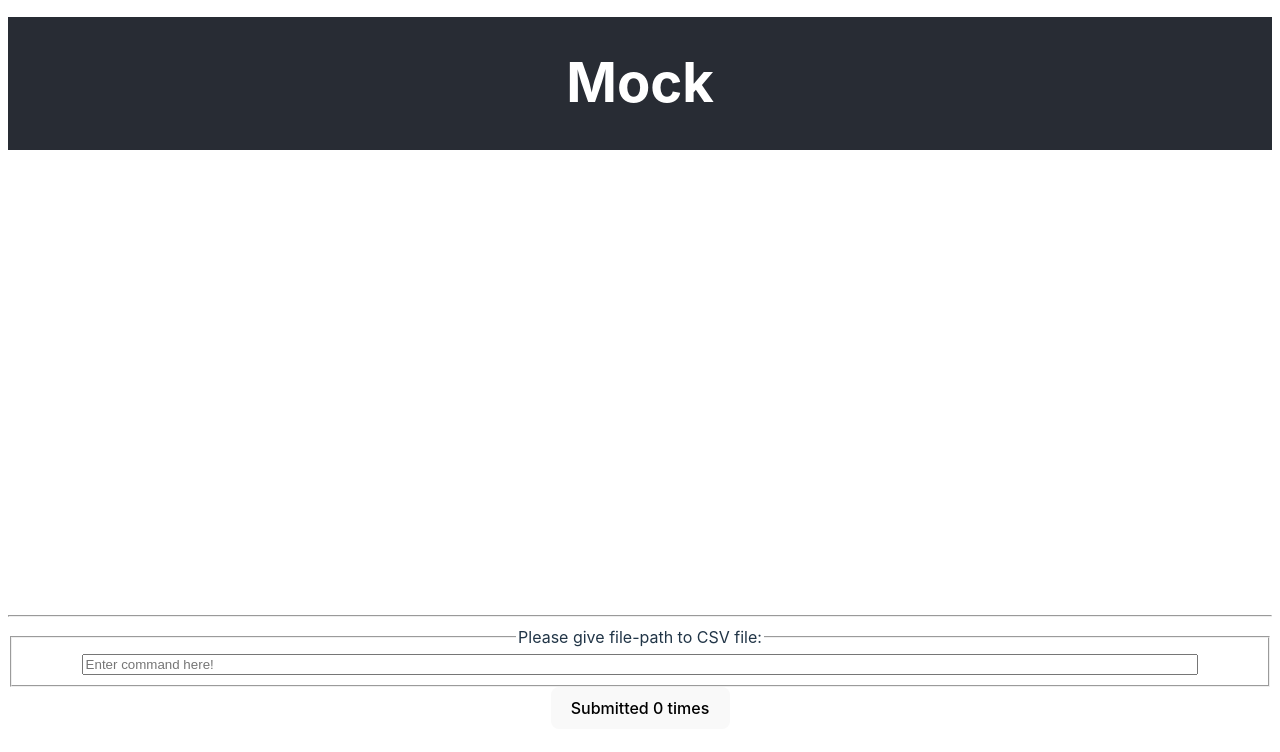
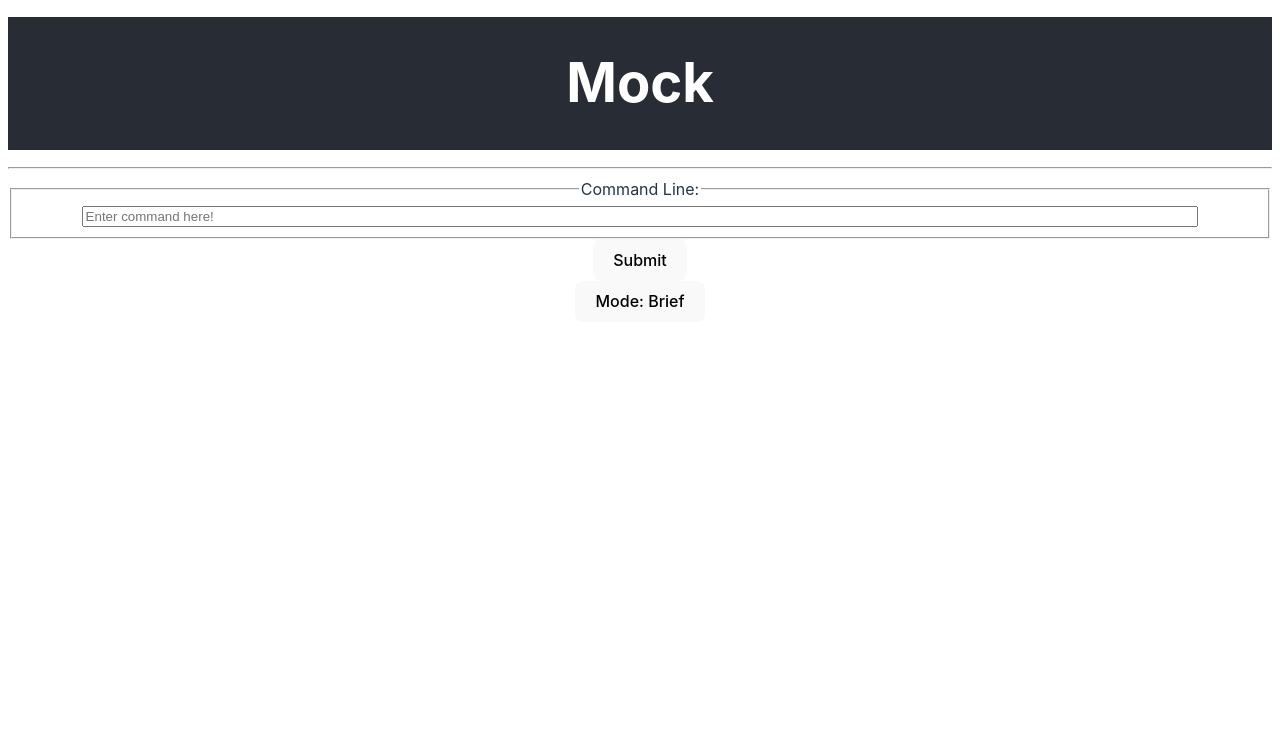
Before and after one commit to earth15354/mock-earth15354-sxfiavm, a React (Vite) app in the folder mock/: page / in a window 1280 px wide. Shown: the top 752 px of the page. Built offline with nearby package versions, Linux system fonts and the light colour scheme.

Commit message:
worked on user story 1: handling different modes

```diff
--- /dev/null
+++ b/mock/src/components/Mode.tsx
@@ -0,0 +1,23 @@
+import '../styles/main.css';
+import { REPLHistory } from './REPLHistory';
+
+interface ModeProps{
+    mode: string,
+    history: string[]
+}
+
+
+export function Mode(props : ModeProps) {
+
+    if (props.mode == "Verbose") {
+        return (
+            <REPLHistory history ={props.history} mode={props.mode}/>
+        )
+    } else {
+        return (
+            <div className="mode">
+                {/* Return current output */}
+            </div>
+        )
+    }
+}
--- a/mock/src/components/REPL.tsx
+++ b/mock/src/components/REPL.tsx
@@ -1,7 +1,8 @@
 import { useState } from 'react';
 import '../styles/main.css';
-import { REPLHistory } from './REPLHistory';
+
 import { REPLInput } from './REPLInput';
+import { Mode } from './Mode';
 
 /*
   You'll want to expand this component (and others) for the sprints! Remember
@@ -12,20 +13,26 @@ import { REPLInput } from './REPLInput';
   You don't need to do that for this gearup.
 */
 
+/* Hashmap<String, Array<Array<String>>>
+{"home/one.csv : [[num, val], [1, 1]]"} */
+
 export default function REPL() {
   // TODO: Add some kind of shared state that holds all the commands submitted.
   // CHANGED
   const [history, setHistory] = useState<string[]>([])
+  const [mode, setMode] = useState<string>('Brief');
+
 
   return (
     <div className="repl">
       {/*This is where your REPLHistory might go... You also may choose to add it within your REPLInput
       component or somewhere else depending on your component organization. What are the pros and cons of each? */}
       {/* CHANGED */}
-      <REPLHistory history ={history}/>
+
+      <Mode mode={mode} history={history}> </Mode>
       <hr></hr>
       {/* CHANGED */}
-      <REPLInput history={history} setHistory={setHistory}/>
+      <REPLInput history={history} setHistory={setHistory} mode={mode} setMode={setMode}/>
     </div>
   );
 }
--- a/mock/src/components/REPLHistory.tsx
+++ b/mock/src/components/REPLHistory.tsx
@@ -3,10 +3,13 @@ import '../styles/main.css';
 interface REPLHistoryProps{
     // TODO: Fill with some shared state tracking all the pushed commands
     // CHANGED
-    history: string[]
+    history: string[],
+    mode: string
 }
 
 export function REPLHistory(props : REPLHistoryProps) {
+
+    if (props.mode == "Verbose") {
         return (
             <div className="repl-history">
                 {/* This is where command history will go */}
@@ -15,4 +18,11 @@ export function REPLHistory(props : REPLHistoryProps) {
                 {props.history.map((command, index) => <p>{command}</p>)}
             </div>
         );
+    } else {
+        return (
+            <div className="repl-history">
+                {/* Return current output */}
+            </div>
+        )
     }
+}
--- a/mock/src/components/REPLInput.tsx
+++ b/mock/src/components/REPLInput.tsx
@@ -7,6 +7,8 @@ interface REPLInputProps{
   // CHANGED
   history: string[],
   setHistory: Dispatch<SetStateAction<string[]>>,
+  mode: string,
+  setMode: Dispatch<SetStateAction<string>>
 }
 // You can use a custom interface or explicit fields or both! An alternative to the current function header might be:
 // REPLInput(history: string[], setHistory: Dispatch<SetStateAction<string[]>>)
@@ -14,32 +16,100 @@ export function REPLInput(props : REPLInputProps) {
     // Remember: let React manage state in your webapp.
     // Manages the contents of the input box
     const [commandString, setCommandString] = useState<string>('');
+
+    // TODO: Change to whatever we decide to make mockedJson.ts file with\
+    // Possibly List<List<string>>
+    const [loadedFile, setLoadedFile] = useState<Array<Array<string>>>([[]]);
+
+
     // Manages the current amount of times the button is clicked
-    const [count, setCount] = useState<number>(0);
+    //const [count, setCount] = useState<number>(0);
+
+    // Manages mode
+    //const [mode, setMode] = useState<string>('Brief');
 
     // This function is triggered when the button is clicked.
+
     function handleSubmit(commandString:string) {
-      setCount(count+1)
-      // CHANGED
-      props.setHistory([...props.history, commandString])
+      const words = commandString.split(' ');
+
+      // parse the command string
+      // check what command is given
+      // In an if-else statement, call component for that command
+      const into_history = "Command: " + words[0] + "\n";
+
+      if (words[0] == "view") {
+        // "view"
+        // call handler
+        // into_history += "Output: " + return from handler
+        // item.array.map
+        // for every item in the array create a new row
+        // so like: 3 nested forloop
+        // if helper function to produce html in string, then it will display html in text instead of actual values
+
+      } else if (words[0] == "search") {
+        // "search <column> <value>"
+        // call handler
+        // into_history += "Output: " + return from handler
+
+
+      } else if (words[0] == "load_file") {
+
+        // "load csv_filepath"
+        // call handler
+        // output = handler_call
+        // setLoadedFile(output)
+        // into_history += "Output: " + return from handler
+
+      } else {
+
+      }
+
+      props.setHistory([...props.history, into_history])
       setCommandString('')
     }
+
+    function changeMode(mode:string) {
+      if (mode == "Brief") {
+        props.setMode("Verbose")
+      } else {
+        props.setMode("Brief")
+      }
+    }
+
     /**
      * We suggest breaking down this component into smaller components, think about the individual pieces
      * of the REPL and how they connect to each other...
      */
     return (
         <div className="repl-input">
+
             {/* This is a comment within the JSX. Notice that it's a TypeScript comment wrapped in
             braces, so that React knows it should be interpreted as TypeScript */}
             {/* I opted to use this HTML tag; you don't need to. It structures multiple input fields
             into a single unit, which makes it easier for screenreaders to navigate. */}
+
+            {/* Getting User Input from Command Line */}
             <fieldset>
-              <legend>Please give file-path to CSV file:</legend>
+              <legend>Command Line:</legend>
               <ControlledInput value={commandString} setValue={setCommandString} ariaLabel={"Command input"}/>
             </fieldset>
-            {/* TODO: Currently this button just counts up, can we make it push the contents of the input box to the history?*/}
-            <button onClick={() => handleSubmit(commandString)}>Submitted {count} times</button>
+
+            {/* Button to submit command line */}
+            <button onClick={() => handleSubmit(commandString)}>Submit</button>
+
+            {/* User change for mode */}
+            <button onClick={() => changeMode(props.mode)}>Mode: {props.mode}</button>
+
+            {/* When command = load */}
+
+            {/* When command = view */}
+            {/* for handling verbose vs. brief when VIEWING:
+                if mode == brief:
+                  display one line,
+                else:
+                  display command: body:*/}
+
         </div>
     );
   }
--- a/package.json
+++ b/package.json
@@ -10,5 +10,8 @@
   "devDependencies": {
     "@playwright/test": "^1.38.1",
     "@types/node": "^20.8.3"
+  },
+  "dependencies": {
+    "mock": "^0.1.1"
   }
 }
```
Also changed, not shown: mock/src/components/ControlledInput.tsx (line endings or trailing spaces), 1 other file (tests, documents, lock files or other folders). Lines whose indentation alone changed are shown as unchanged.
